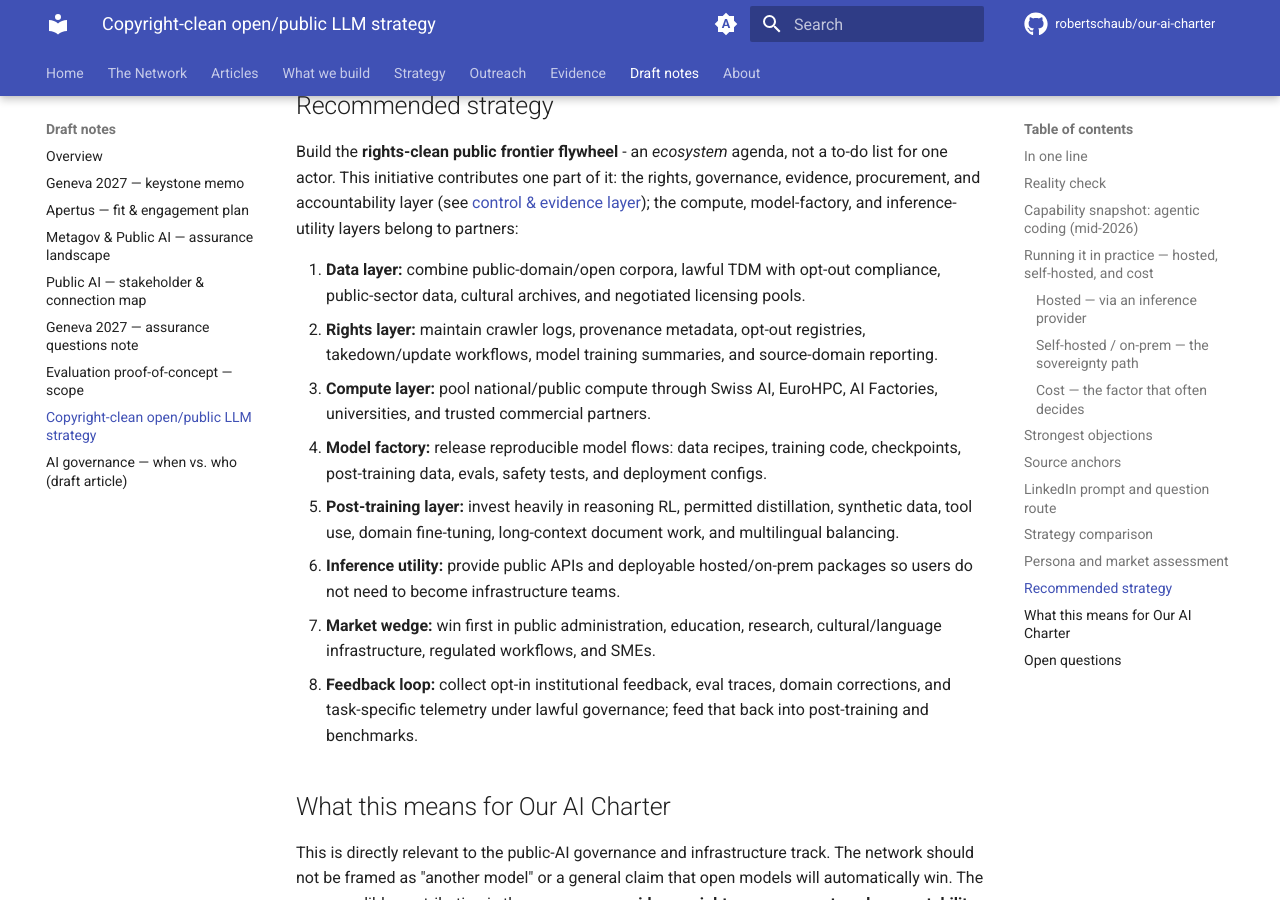
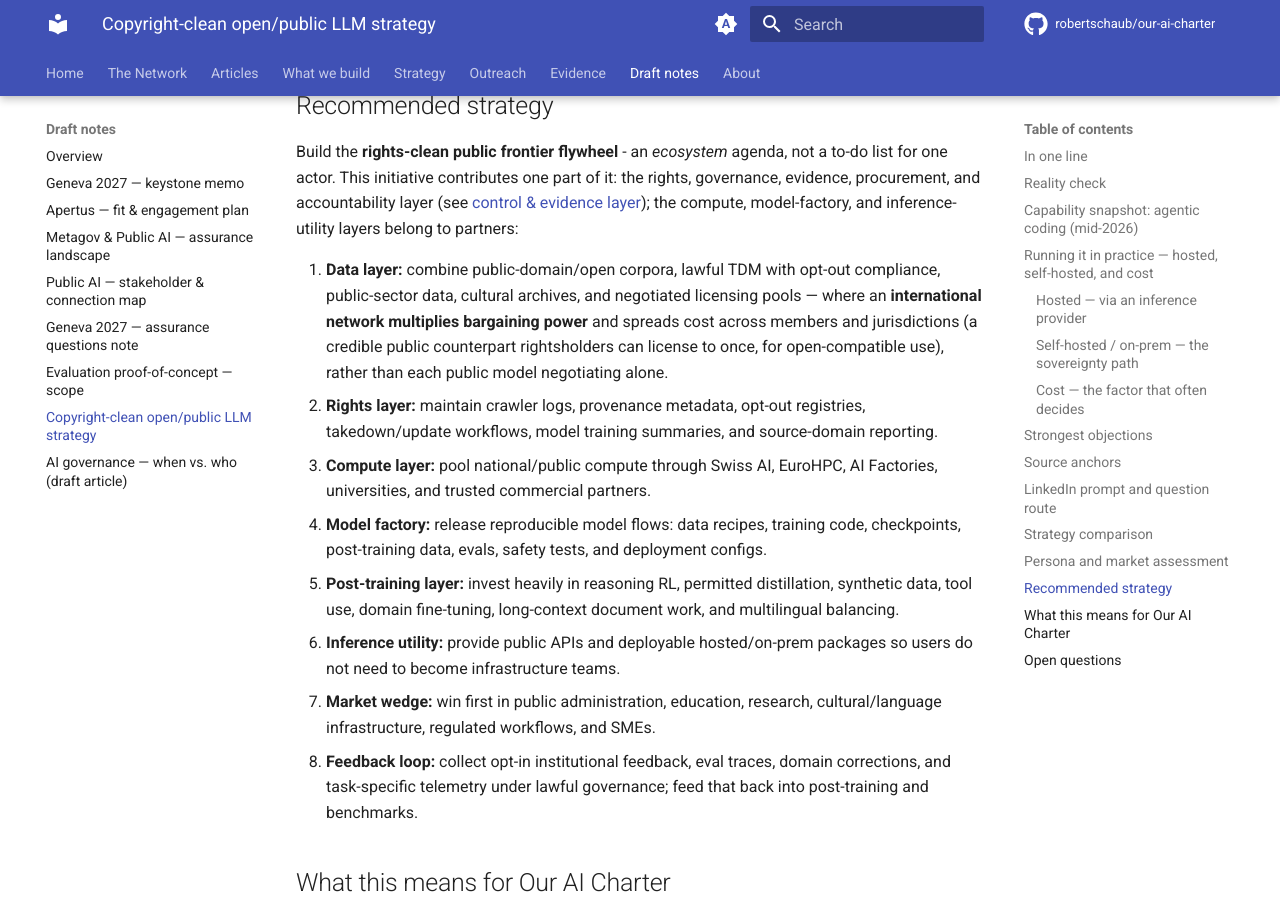
Before and after one commit to robertschaub/our-ai-charter, an MkDocs documentation site: the page built from docs/wip/copyright-clean-open-llm-strategy.md, in a window 1280 px wide and 900 px high, scrolled down 10328 px. Built offline with MkDocs 1.6.1 and Material for MkDocs 9.7.7, drawn with Linux system fonts in a browser that asks for light colours; plug-ins that fetch from the network failed and are left out; comment, search, counter and statistics services are not loaded.

Commit message:
docs: add the collective-licensing / rights-cleared data-commons benefit of a network
A coordinated international network multiplies bargaining power and pools cost for
licensing rights-compatible training data (including for open use) — stronger and
cheaper than any single public model negotiating alone. Added to: the
network-overview data-commons pillar; the copyright-clean strategy's data layer
(the network-as-bargaining-power point, complementing its existing licensing-pool
material); and a benefit line in the sprint 1-pager. Hedged (rights-/open-
compatible licensing, not vague "copyright acquisition").

Co-Authored-By: Claude Opus 4.8 <noreply@anthropic.com>

```diff
--- a/docs/wip/copyright-clean-open-llm-strategy.md
+++ b/docs/wip/copyright-clean-open-llm-strategy.md
@@ -217,7 +217,7 @@ The main market mistake is to position copyright-clean open/public LLMs as a gen
 
 Build the **rights-clean public frontier flywheel** - an *ecosystem* agenda, not a to-do list for one actor. This initiative contributes one part of it: the rights, governance, evidence, procurement, and accountability layer (see [control & evidence layer](../Infrastructure/control-and-evidence-layer.md)); the compute, model-factory, and inference-utility layers belong to partners:
 
-1. **Data layer:** combine public-domain/open corpora, lawful TDM with opt-out compliance, public-sector data, cultural archives, and negotiated licensing pools.
+1. **Data layer:** combine public-domain/open corpora, lawful TDM with opt-out compliance, public-sector data, cultural archives, and negotiated licensing pools — where an **international network multiplies bargaining power** and spreads cost across members and jurisdictions (a credible public counterpart rightsholders can license to once, for open-compatible use), rather than each public model negotiating alone.
 2. **Rights layer:** maintain crawler logs, provenance metadata, opt-out registries, takedown/update workflows, model training summaries, and source-domain reporting.
 3. **Compute layer:** pool national/public compute through Swiss AI, EuroHPC, AI Factories, universities, and trusted commercial partners.
 4. **Model factory:** release reproducible model flows: data recipes, training code, checkpoints, post-training data, evals, safety tests, and deployment configs.
```
Also changed, not shown: docs/Outreach/impulsprogramm-sprint-1pager.de.md (+1 -0 lines), docs/network-overview.md (+1 -1 lines).
